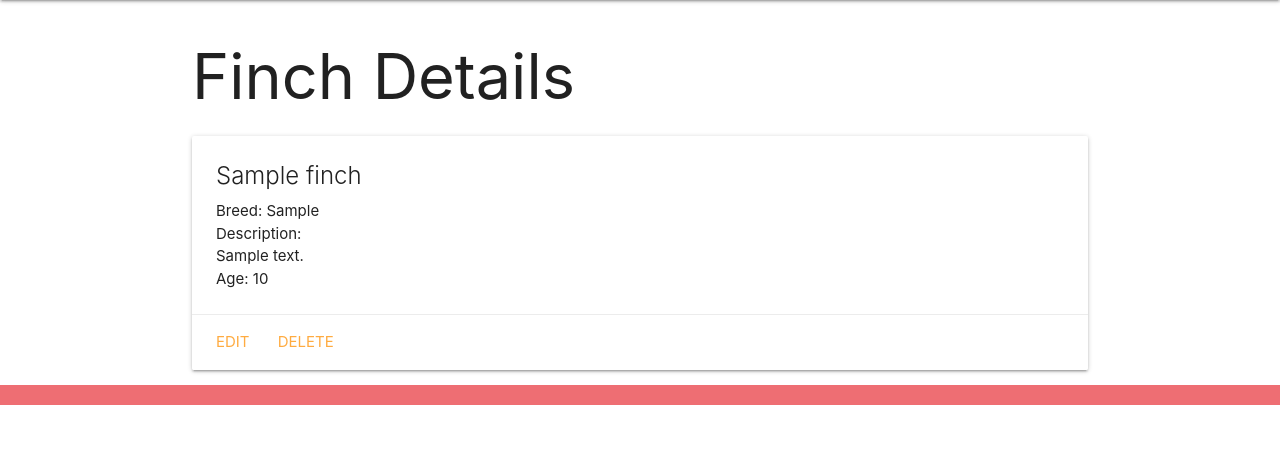
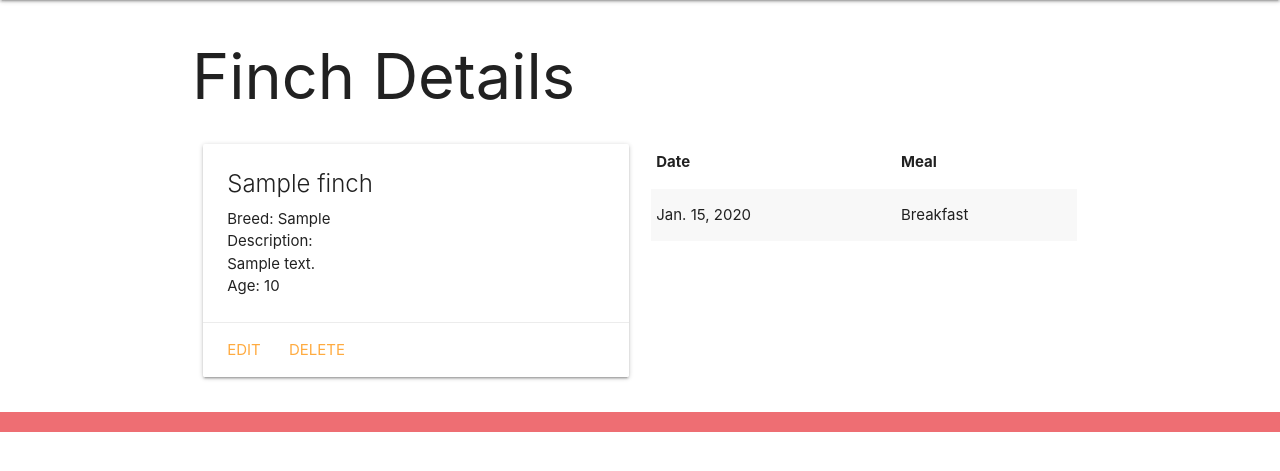
Before and after one commit to FernRicaurte/finch_collector, a Django app: page /finches/1/ in a window 1280 px wide. Shown: the part 64-535 px from the top of the page. Run offline with Django 4.2, Linux system fonts and the light colour scheme; tables that the repository leaves empty hold one stand-in row (values such as "Sample post").

Commit message:
midway pt.4

```diff
--- a/main_app/admin.py
+++ b/main_app/admin.py
@@ -1,4 +1,5 @@
 from django.contrib import admin
-from .models import Finch
+from .models import Finch, Feeding
 # Register your models here.
 admin.site.register(Finch)
+admin.site.register(Feeding)
--- a/main_app/models.py
+++ b/main_app/models.py
@@ -1,6 +1,11 @@
 from django.db import models
 from django.urls import reverse
-
+# A tuple of 2-tuples
+MEALS = (
+    ('B', 'Breakfast'),
+    ('L', 'Lunch'),
+    ('D', 'Dinner')
+)
 # Create your models here.
 class Finch(models.Model):
     name = models.CharField(max_length=100)
@@ -11,3 +16,11 @@ class Finch(models.Model):
         return self.name
     def get_absolute_url(self):
         return reverse('detail', kwargs={'finch_id': self.id})
+# Add new Feeding model below Finch model
+class Feeding(models.Model):
+    date = models.DateField('feeding date')
+    meal = models.CharField(max_length=1, choices=MEALS, default= MEALS[0][0])
+# Create a finch_id FK
+    finch = models.ForeignKey(Finch, on_delete=models.CASCADE)
+    def __str__(self):
+        return f"{self.get_meal_display()} on {self.date}"
--- a/main_app/templates/finches/detail.html
+++ b/main_app/templates/finches/detail.html
@@ -3,6 +3,8 @@
 
 <h1>Finch Details</h1>
 
+<div class="row">
+<div class="col s6">
 <div class="card">
 <div class="card-content">
     <span class="card-title">{{ finch.name }}</span>
@@ -19,4 +21,21 @@
     <a href="{% url 'finches_delete' finch.id %}">Delete</a>
 </div>
 </div>
+</div>
+<div class="col s6">
+    <table class="striped">
+        <thead>
+        <tr><th>Date</th><th>Meal</th></tr>
+        </thead>
+        <tbody>
+    {% for feeding in finch.feeding_set.all %}
+        <tr>
+        <td>{{feeding.date}}</td>
+        <td>{{feeding.get_meal_display}}</td>
+        </tr>
+    {% endfor %}
+        </tbody>
+    </table>
+</div>
+</div>
 {% endblock %}
```
Also changed, not shown: main_app/migrations/0002_feeding.py (added). Lines whose indentation alone changed are shown as unchanged.
